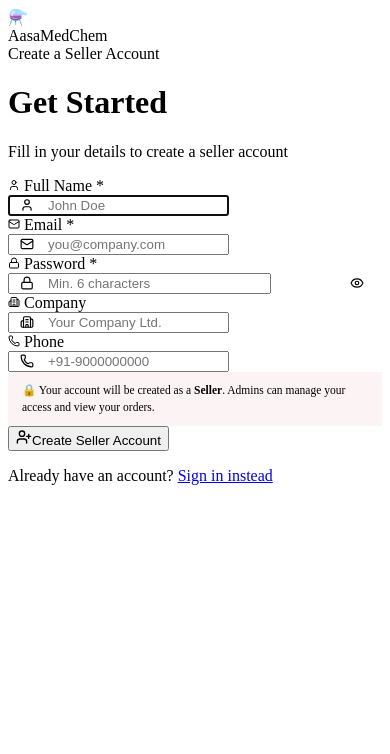
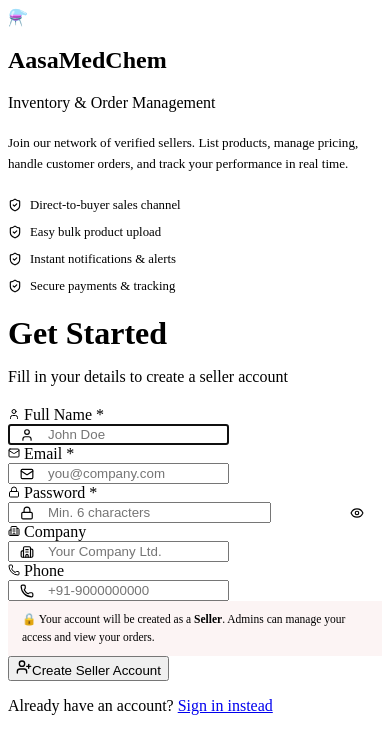
Before and after one commit to anuj-yd/AssaMedChem_assignment, a React (Vite) app in the folder client/: page /register in a window 390 px wide. Shown: the top 754 px of the page. Built offline with nearby package versions, Linux system fonts and the light colour scheme; the HTML template or start-up script is replaced by a standard one.

Commit message:
Redesign Login and Register layouts to use premium two-column horizontal card layouts

```diff
--- a/client/src/pages/auth/Login.jsx
+++ b/client/src/pages/auth/Login.jsx
@@ -80,51 +80,38 @@ export default function Login() {
     <div className="auth-page">
       <Particles />
 
-      {/* Left panel — shown on large screens */}
-      <div style={{
-        display: 'none',
-        position: 'absolute',
-        left: 0, top: 0, bottom: 0,
-        width: '42%',
-        padding: '60px 48px',
-        flexDirection: 'column',
-        justifyContent: 'center',
-        zIndex: 0,
-      }} className="auth-hero-panel">
-        <div style={{ fontSize: '3rem', marginBottom: 24 }}>⚗️</div>
-        <h2 style={{ fontSize: '2rem', fontWeight: 900, lineHeight: 1.2, letterSpacing: '-0.03em', marginBottom: 16 }}>
-          Chemical Inventory<br />
-          <span style={{ background: 'var(--grad-primary)', WebkitBackgroundClip: 'text', WebkitTextFillColor: 'transparent', backgroundClip: 'text' }}>
-            Made Simple
-          </span>
-        </h2>
-        <p style={{ color: 'var(--text-muted)', fontSize: '0.95rem', lineHeight: 1.7, marginBottom: 32 }}>
+      {/* Auth Card */}
+      <div className="auth-card animate-up" style={{ position: 'relative', zIndex: 1 }}>
+
+        {/* Left Side: Brand Panel */}
+        <div className="auth-card-sidebar">
+          <div className="auth-logo" style={{ textAlign: 'left', marginBottom: 20 }}>
+            <div className="auth-logo-icon" style={{ margin: '0 0 var(--spacing-md)' }}>⚗️</div>
+            <h2 className="auth-logo-name">AasaMedChem</h2>
+            <p className="auth-logo-tagline">Inventory & Order Management</p>
+          </div>
+          <p style={{ color: 'var(--text-secondary)', fontSize: '0.82rem', lineHeight: 1.6, marginBottom: 24 }}>
             Manage your chemical and medical product inventory with precision. Real-time tracking, multi-unit pricing, and streamlined quotation workflow.
           </p>
+          <div style={{ display: 'flex', flexDirection: 'column', gap: 12 }}>
             {[
               'Real-time low stock alerts',
               'Multi-unit pricing (g, kg, L, mL)',
               'Seller quotation workflow',
               'Role-based access control',
             ].map((feat, i) => (
-          <div key={i} style={{ display: 'flex', alignItems: 'center', gap: 10, marginBottom: 10 }}>
-            <ShieldCheck size={16} style={{ color: 'var(--color-success-h)', flexShrink: 0 }} />
-            <span style={{ fontSize: '0.875rem', color: 'var(--text-secondary)' }}>{feat}</span>
+              <div key={i} style={{ display: 'flex', alignItems: 'center', gap: 8 }}>
+                <ShieldCheck size={14} style={{ color: 'var(--color-success)', flexShrink: 0 }} />
+                <span style={{ fontSize: '0.8rem', color: 'var(--text-secondary)' }}>{feat}</span>
               </div>
             ))}
           </div>
-
-      {/* Auth Card */}
-      <div className="auth-card animate-up" style={{ position: 'relative', zIndex: 1 }}>
-        {/* Brand */}
-        <div className="auth-logo">
-          <div className="auth-logo-icon">⚗️</div>
-          <div className="auth-logo-name">AasaMedChem</div>
-          <div className="auth-logo-tagline">Inventory & Order Management System</div>
         </div>
 
-        <h1 className="auth-title">Welcome back</h1>
-        <p className="auth-subtitle">Sign in to your account to continue</p>
+        {/* Right Side: Form */}
+        <div className="auth-card-form">
+          <h1 className="auth-title" style={{ textAlign: 'left', marginBottom: 4 }}>Welcome back</h1>
+          <p className="auth-subtitle" style={{ textAlign: 'left', marginBottom: 20 }}>Sign in to your account to continue</p>
 
           <form className="auth-form" onSubmit={handleSubmit}>
             {/* Email */}
@@ -254,5 +241,6 @@ export default function Login() {
           </div>
         </div>
       </div>
+    </div>
   );
 }
--- a/client/src/pages/auth/Register.jsx
+++ b/client/src/pages/auth/Register.jsx
@@ -3,7 +3,48 @@ import { Link, useNavigate } from 'react-router-dom';
 import { useAuth } from '../../context/AuthContext';
 import { register } from '../../api/auth';
 import toast from 'react-hot-toast';
-import { User, Mail, Lock, Building2, Phone, UserPlus, Eye, EyeOff } from 'lucide-react';
+import { User, Mail, Lock, Building2, Phone, UserPlus, Eye, EyeOff, ShieldCheck } from 'lucide-react';
+
+/* Floating particle background */
+const STATIC_PARTICLES = Array.from({ length: 20 }, (_, i) => ({
+  id: i,
+  size:  Math.random() * 4 + 1,
+  x:     Math.random() * 100,
+  y:     Math.random() * 100,
+  dur:   Math.random() * 10 + 8,
+  delay: Math.random() * 6,
+  opacity: Math.random() * 0.4 + 0.1,
+}));
+
+function Particles() {
+  return (
+    <div style={{ position: 'absolute', inset: 0, overflow: 'hidden', pointerEvents: 'none', zIndex: 0 }}>
+      {STATIC_PARTICLES.map(p => (
+        <div key={p.id} style={{
+          position: 'absolute',
+          width:  p.size,
+          height: p.size,
+          left:   `${p.x}%`,
+          top:    `${p.y}%`,
+          borderRadius: '50%',
+          background: p.id % 3 === 0
+            ? 'var(--color-primary)'
+            : p.id % 3 === 1
+              ? 'var(--color-secondary)'
+              : 'var(--color-accent)',
+          opacity: p.opacity,
+          animation: `float-particle ${p.dur}s ease-in-out ${p.delay}s infinite`,
+        }} />
+      ))}
+      <style>{`
+        @keyframes float-particle {
+          0%, 100% { transform: translateY(0) scale(1); opacity: var(--op, 0.2); }
+          50%       { transform: translateY(-30px) scale(1.2); opacity: calc(var(--op, 0.2) * 1.5); }
+        }
+      `}</style>
+    </div>
+  );
+}
 
 export default function Register() {
   const { loginUser } = useAuth();
@@ -49,16 +90,40 @@ export default function Register() {
 
   return (
     <div className="auth-page">
-      <div className="auth-card animate-up" style={{ maxWidth: 500 }}>
-        {/* Brand */}
-        <div className="auth-logo">
-          <div className="auth-logo-icon">⚗️</div>
-          <div className="auth-logo-name">AasaMedChem</div>
-          <div className="auth-logo-tagline">Create a Seller Account</div>
+      <Particles />
+
+      {/* Auth Card */}
+      <div className="auth-card animate-up" style={{ position: 'relative', zIndex: 1 }}>
+
+        {/* Left Side: Brand Panel */}
+        <div className="auth-card-sidebar">
+          <div className="auth-logo" style={{ textAlign: 'left', marginBottom: 20 }}>
+            <div className="auth-logo-icon" style={{ margin: '0 0 var(--spacing-md)' }}>⚗️</div>
+            <h2 className="auth-logo-name">AasaMedChem</h2>
+            <p className="auth-logo-tagline">Inventory & Order Management</p>
+          </div>
+          <p style={{ color: 'var(--text-secondary)', fontSize: '0.82rem', lineHeight: 1.6, marginBottom: 24 }}>
+            Join our network of verified sellers. List products, manage pricing, handle customer orders, and track your performance in real time.
+          </p>
+          <div style={{ display: 'flex', flexDirection: 'column', gap: 12 }}>
+            {[
+              'Direct-to-buyer sales channel',
+              'Easy bulk product upload',
+              'Instant notifications & alerts',
+              'Secure payments & tracking',
+            ].map((feat, i) => (
+              <div key={i} style={{ display: 'flex', alignItems: 'center', gap: 8 }}>
+                <ShieldCheck size={14} style={{ color: 'var(--color-success)', flexShrink: 0 }} />
+                <span style={{ fontSize: '0.8rem', color: 'var(--text-secondary)' }}>{feat}</span>
+              </div>
+            ))}
+          </div>
         </div>
 
-        <h1 className="auth-title">Get Started</h1>
-        <p className="auth-subtitle">Fill in your details to create a seller account</p>
+        {/* Right Side: Form */}
+        <div className="auth-card-form">
+          <h1 className="auth-title" style={{ textAlign: 'left', marginBottom: 4 }}>Get Started</h1>
+          <p className="auth-subtitle" style={{ textAlign: 'left', marginBottom: 20 }}>Fill in your details to create a seller account</p>
 
           <form className="auth-form" onSubmit={handleSubmit}>
             {/* Name + Email row */}
@@ -222,5 +287,6 @@ export default function Register() {
           </p>
         </div>
       </div>
+    </div>
   );
 }
--- a/client/src/styles/global.css
+++ b/client/src/styles/global.css
@@ -1126,16 +1126,52 @@ tbody tr:last-child td { border-bottom: none; }
 
 .auth-card {
   width: 100%;
-  max-width: 450px;
+  max-width: 900px;
   background: rgba(255,255,255,0.85);
   backdrop-filter: blur(24px) saturate(180%);
   -webkit-backdrop-filter: blur(24px) saturate(180%);
   border: 1px solid var(--color-border-2);
   border-radius: var(--radius-xl);
+  box-shadow: var(--shadow-xl), var(--shadow-glow);
+  position: relative;
+  z-index: 1;
+  display: flex;
+  overflow: hidden;
+}
+
+.auth-card-sidebar {
+  width: 40%;
+  background: linear-gradient(135deg, rgba(194,39,45,0.03) 0%, rgba(217,119,6,0.01) 100%), var(--color-surface-3);
+  border-right: 1px solid var(--color-border-2);
   padding: var(--spacing-2xl);
-  box-shadow: var(--shadow-xl), var(--shadow-glow);
-  position: relative;
-  z-index: 1;
+  display: flex;
+  flex-direction: column;
+  justify-content: center;
+}
+
+.auth-card-form {
+  width: 60%;
+  padding: var(--spacing-2xl);
+  display: flex;
+  flex-direction: column;
+  justify-content: center;
+}
+
+@media (max-width: 768px) {
+  .auth-card {
+    flex-direction: column;
+    max-width: 480px;
+  }
+  .auth-card-sidebar {
+    width: 100%;
+    padding: var(--spacing-lg) var(--spacing-xl);
+    border-right: none;
+    border-bottom: 1px solid var(--color-border-2);
+  }
+  .auth-card-form {
+    width: 100%;
+    padding: var(--spacing-lg) var(--spacing-xl);
+  }
 }
 
 /* Top accent */
```
Lines whose indentation alone changed are shown as unchanged.
